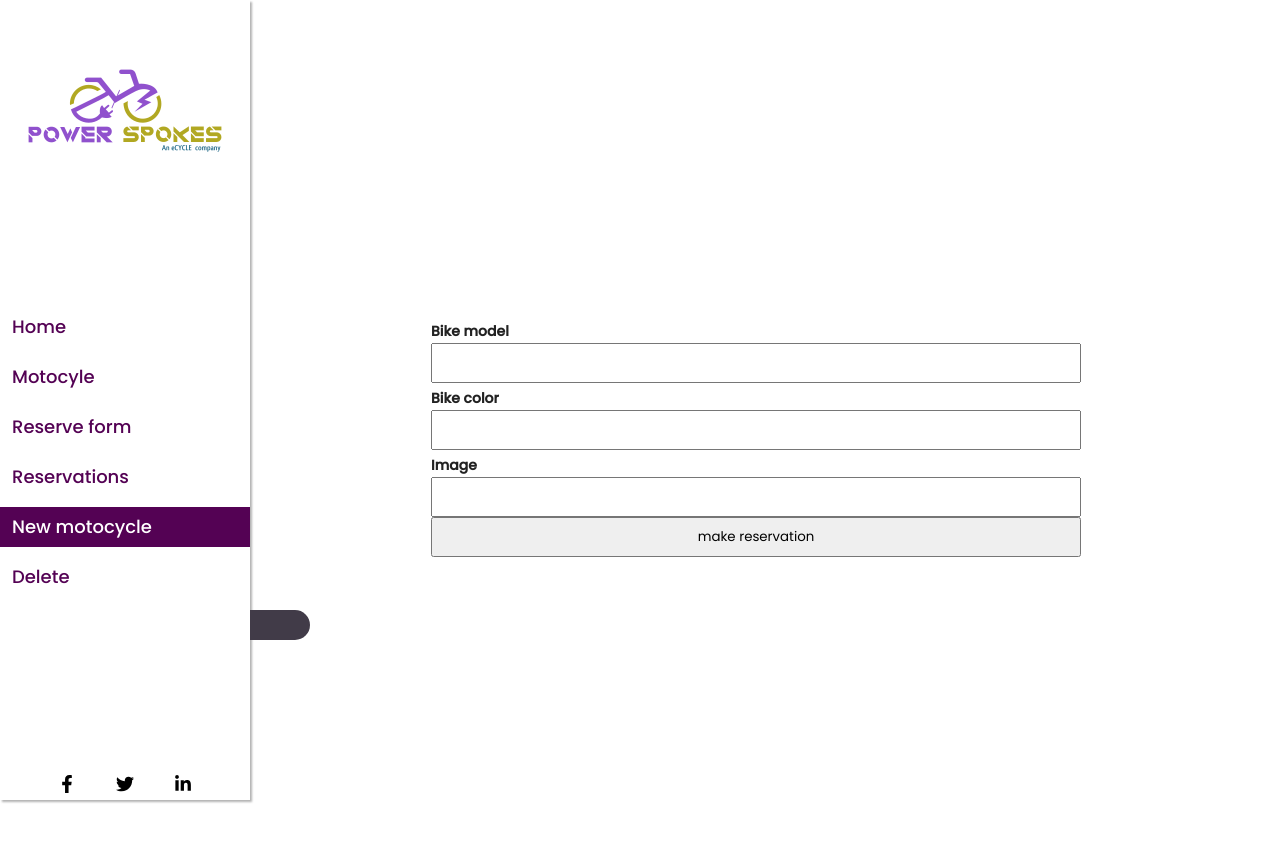
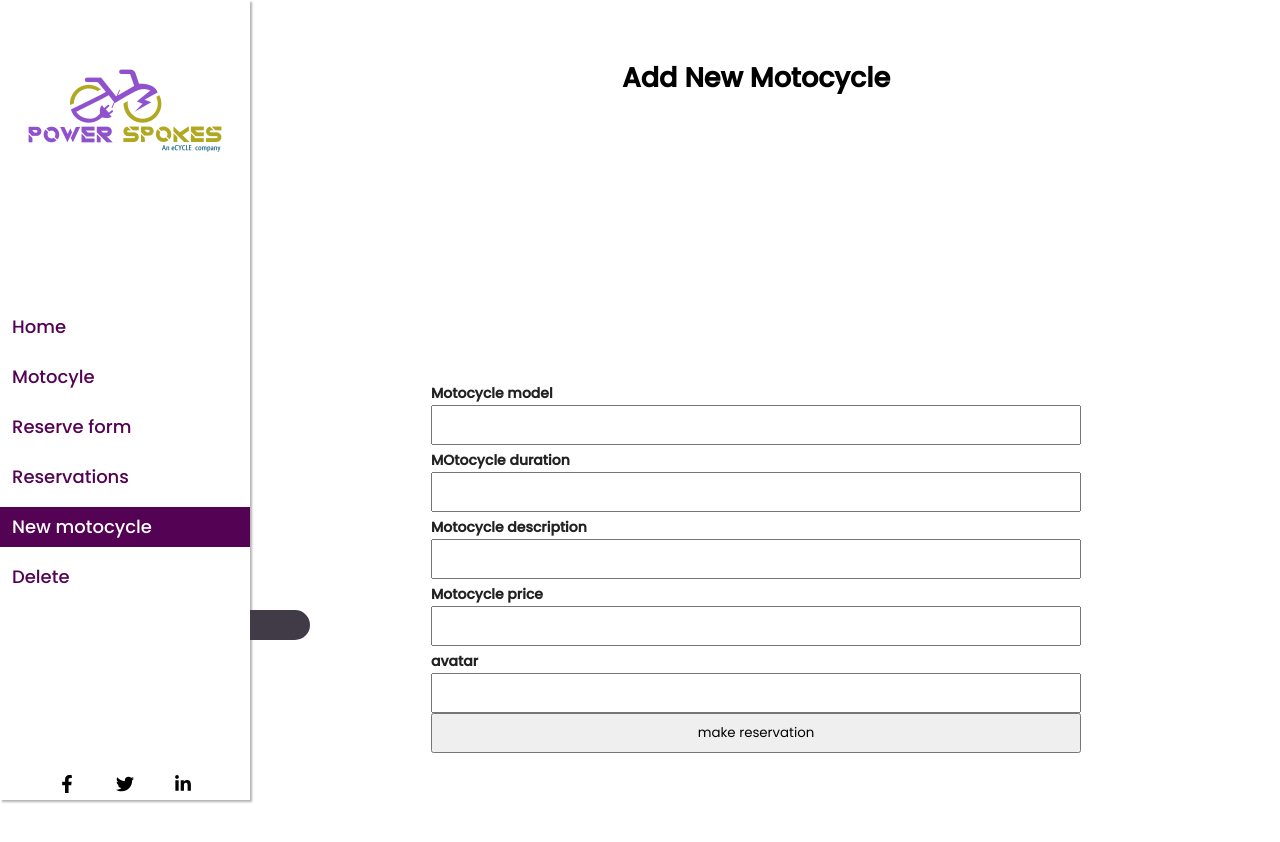
Before and after one commit to Emmykage/Final-capstone-project, a React (Create React App) app: page /new in a window 1280 px wide. Shown: the top 842 px of the page. Built offline with nearby package versions, Linux system fonts and the light colour scheme.

Commit message:
adjust add new motocycle form

```diff
--- a/src/App.css
+++ b/src/App.css
@@ -11,7 +11,9 @@ body {
   margin: 0;
   padding: 0;
 }
-
+h2{
+  text-align: center;
+}
 a {
   text-decoration: none;
 }
--- a/src/pages/NewMotocycle.jsx
+++ b/src/pages/NewMotocycle.jsx
@@ -2,8 +2,10 @@ import React, { useState } from 'react'
 
 const NewMotocycle = () => {
   const [model , setModel] = useState('');
-  const [color , setColor] = useState('');
+  const [description , setDescription] = useState('');
   const [image, setImage ] = useState('');
+  const [duration, setDuration ] = useState('');
+  const [price, setPrice ] = useState('');
 
   const handleSubmit = (e)=>{
     e.preventDefault();
@@ -12,13 +14,14 @@ const NewMotocycle = () => {
   }
   return (
     <div className='sub-container'>
+      <h2> Add New Motocycle</h2>
       <div>
 
 
     <form onSubmit={handleSubmit}>
      <div>
 
-       <label>Bike model</label>
+       <label>Motocycle model</label>
        <input
        type='text'
        value={model}
@@ -28,18 +31,36 @@ const NewMotocycle = () => {
        </div>
        <div>
 
-       <label>Bike color</label>
+       <label>MOtocycle duration</label>
        <input type='text'
-      value={color}
-      onChange={(e)=> setColor(e.target.value)}
+      value={duration}
+      onChange={(e)=> setDuration(e.target.value)}
       />
 
        </div>
        <div>
 
-       <label>Image</label>
+       <label>Motocycle description</label>
+       <input type='text'
+      value={description}
+      onChange={(e)=> setDescription(e.target.value)}
+      />
+
+       </div>
+       <div>
+
+       <label>Motocycle price</label>
+       <input type='number'
+      value={price}
+      onChange={(e)=> setPrice(e.target.value)}
+      />
+
+       </div>
+       <div>
+
+       <label>avatar</label>
        <input
-       type='text'
+       type='url'
        value={image}
        onChange={(e)=> setImage(e.target.value)}
        />
```
